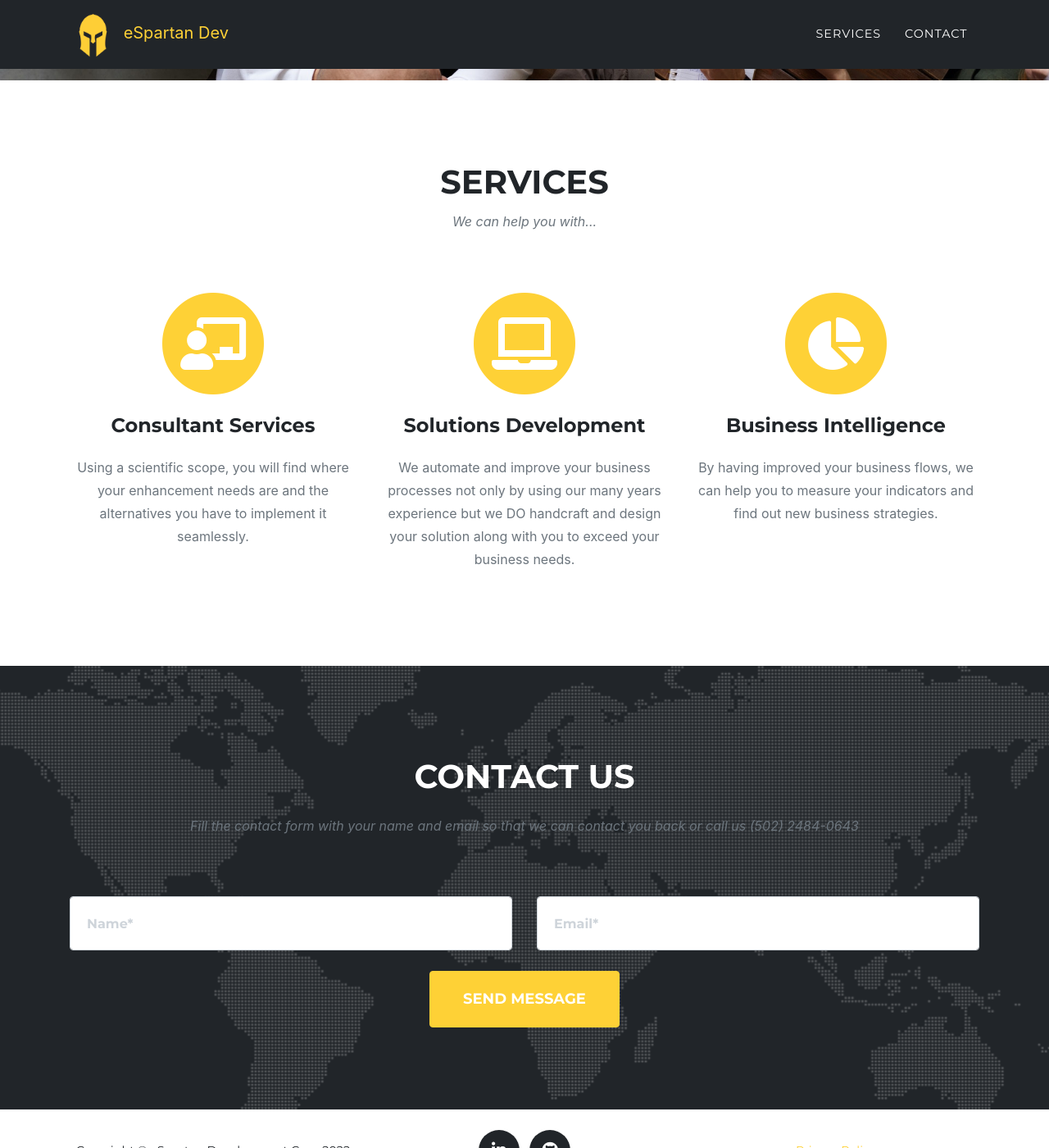
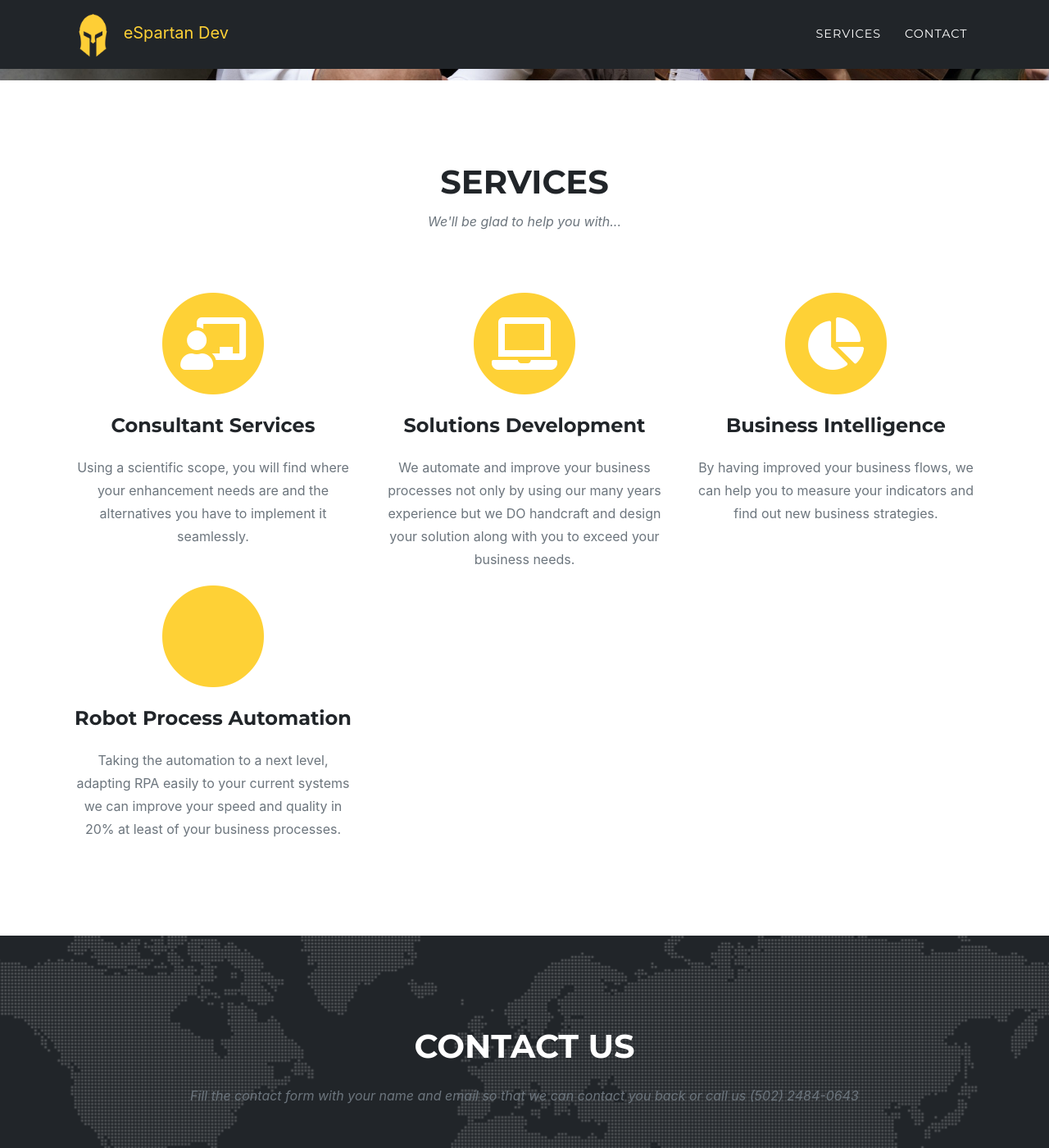
Before and after one commit to SpartanDevelopmentCorporation/spartan.github.io, a Jekyll site: the page built from index.md, in a window 1280 px wide and 1400 px high, scrolled down 747 px. Shown: the whole window at 82% size. Built offline with Jekyll 4.4.1, drawn with Linux system fonts in a browser that asks for light colours; some web fonts are replaced.

Commit message:
Update sitetext.yml

```diff
--- a/_data/sitetext.yml
+++ b/_data/sitetext.yml
@@ -6,7 +6,7 @@ header:
 
 services:
     title: "Services"
-    text: "We can help you with..."
+    text: "We'll be glad to help you with..."
     section: services
     list:
       - title: "Consultant Services"
@@ -18,6 +18,9 @@ services:
       - title: "Business Intelligence"
         desc: "By having improved your business flows, we can help you to measure your indicators and find out new business strategies."
         icon: fas fa-chart-pie
+      - title: "Robot Process Automation"
+        desc: "Taking the automation to a next level, adapting RPA easily to your current systems we can improve your speed and quality in 20% at least of your business processes."
+        icon: fas fa-user-robot
 
 portfolio:
     title: "Portfolio"
```
